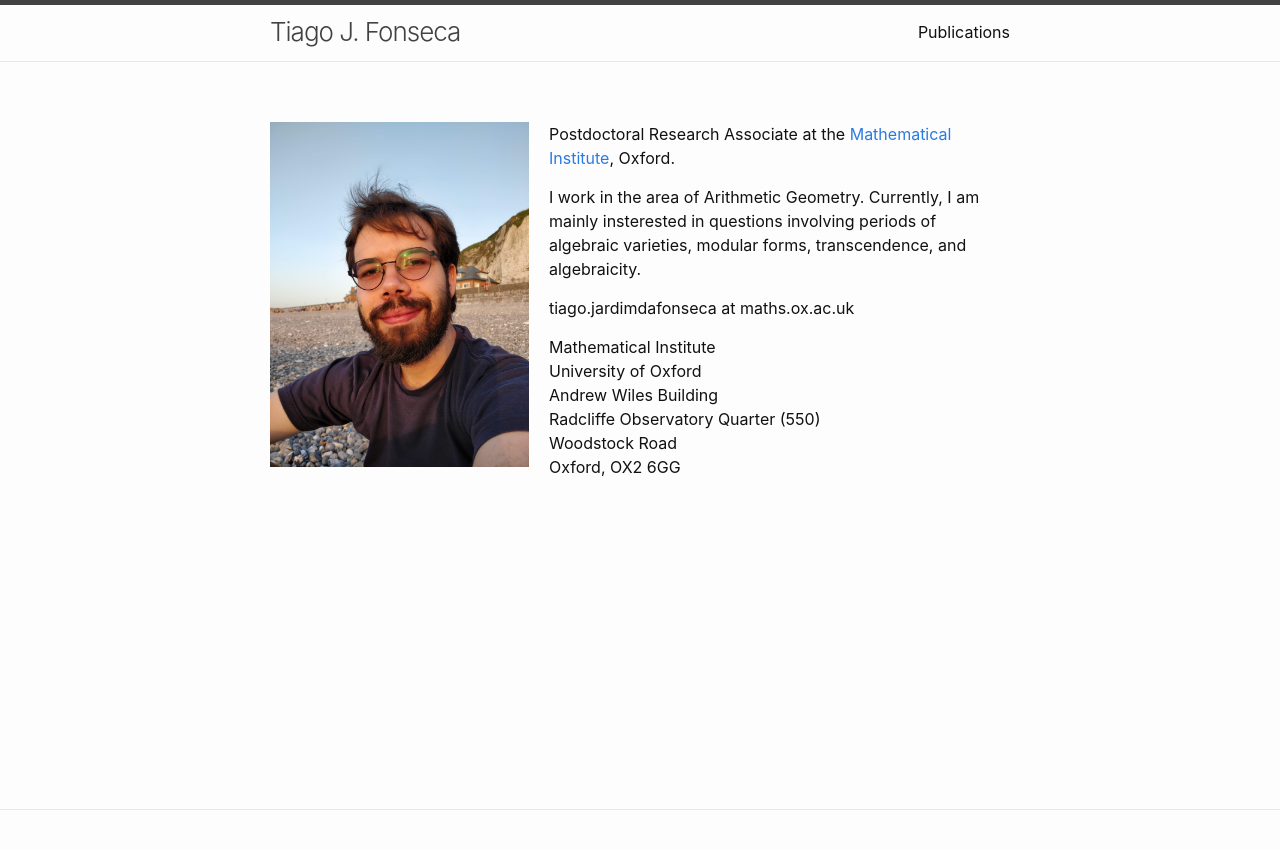
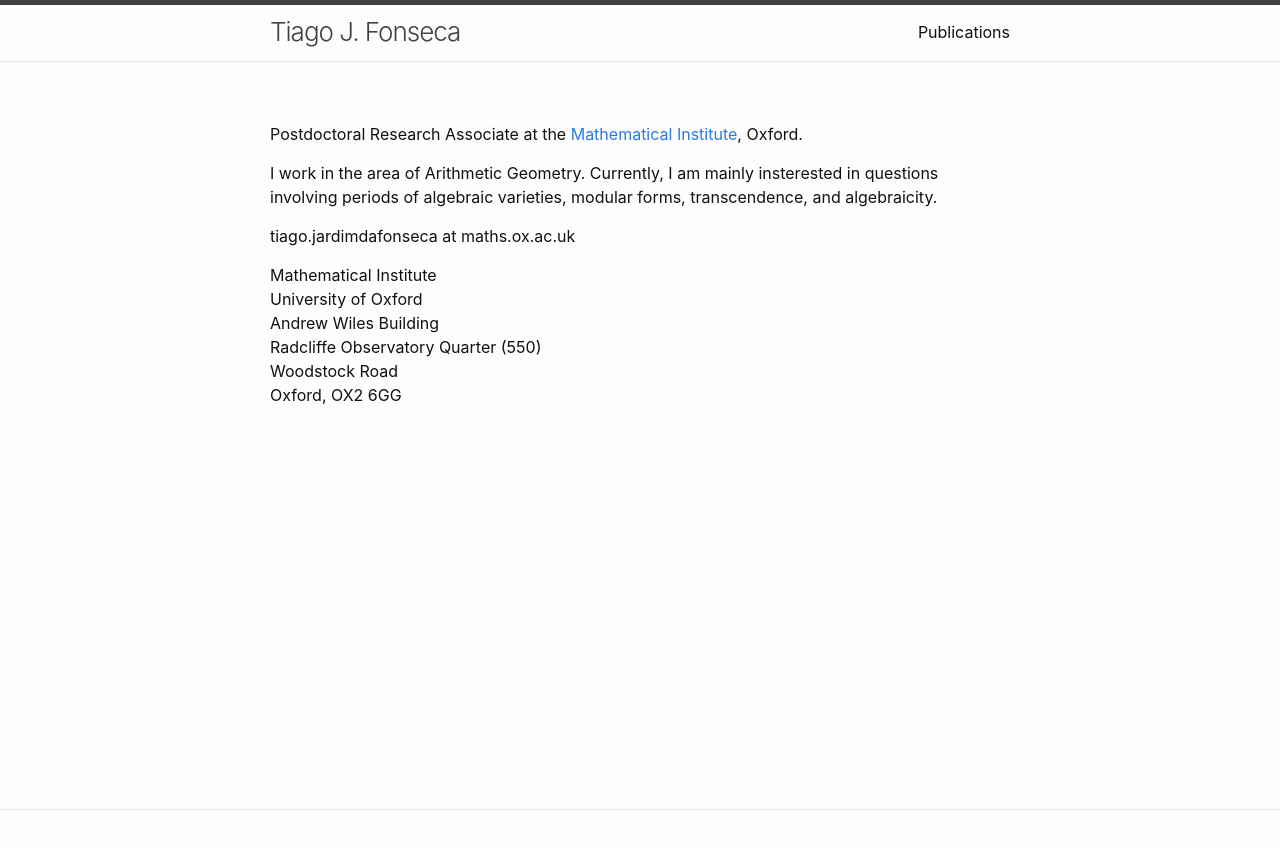
Before and after one commit to tjfonseca/tjfonseca.github.io, a Jekyll site: the page built from index.md, in a window 1280 px wide. Shown: the top 849 px of the page. Built offline with Jekyll 4.4.1, drawn with Linux system fonts in a browser that asks for light colours.

Commit message:
Initial commit

```diff
--- a/assets/css/style.scss
+++ b/assets/css/style.scss
@@ -6,8 +6,8 @@
   "minima/skins/{{ site.minima.skin | default: 'classic' }}",
   "minima/initialize";
 
-#hp  {
+/*#hp  {
 float: left;
 width: 35%;
 padding-right: 20px;
-}
+}*/
--- a/index.md
+++ b/index.md
@@ -8,7 +8,7 @@
 layout: home
 ---
 
-<img src="assets/pictures/dieppe.jpg" alt="photo" id="hp">
+<!--<img src="assets/pictures/dieppe.jpg" alt="photo" id="hp"> -->
 
 
 Postdoctoral Research Associate at the [Mathematical Institute](https://www.maths.ox.ac.uk/), Oxford.
```
